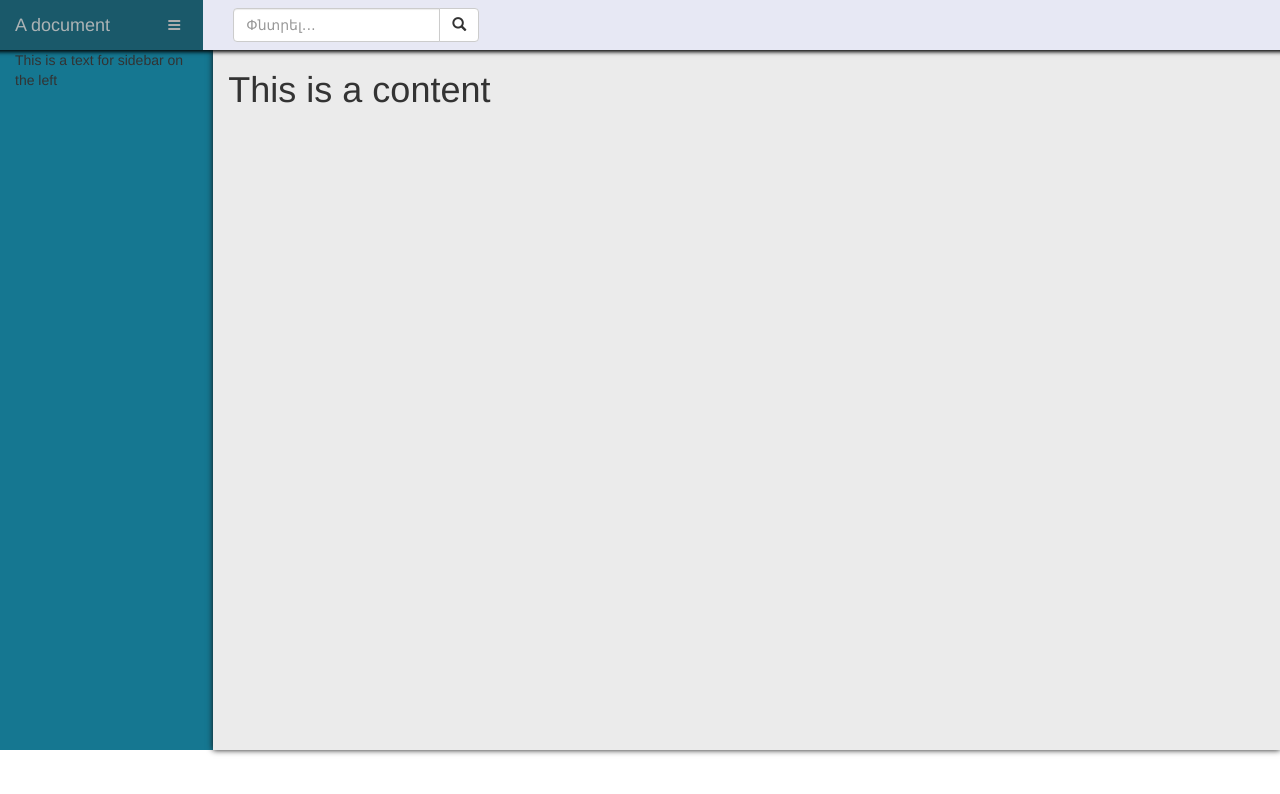
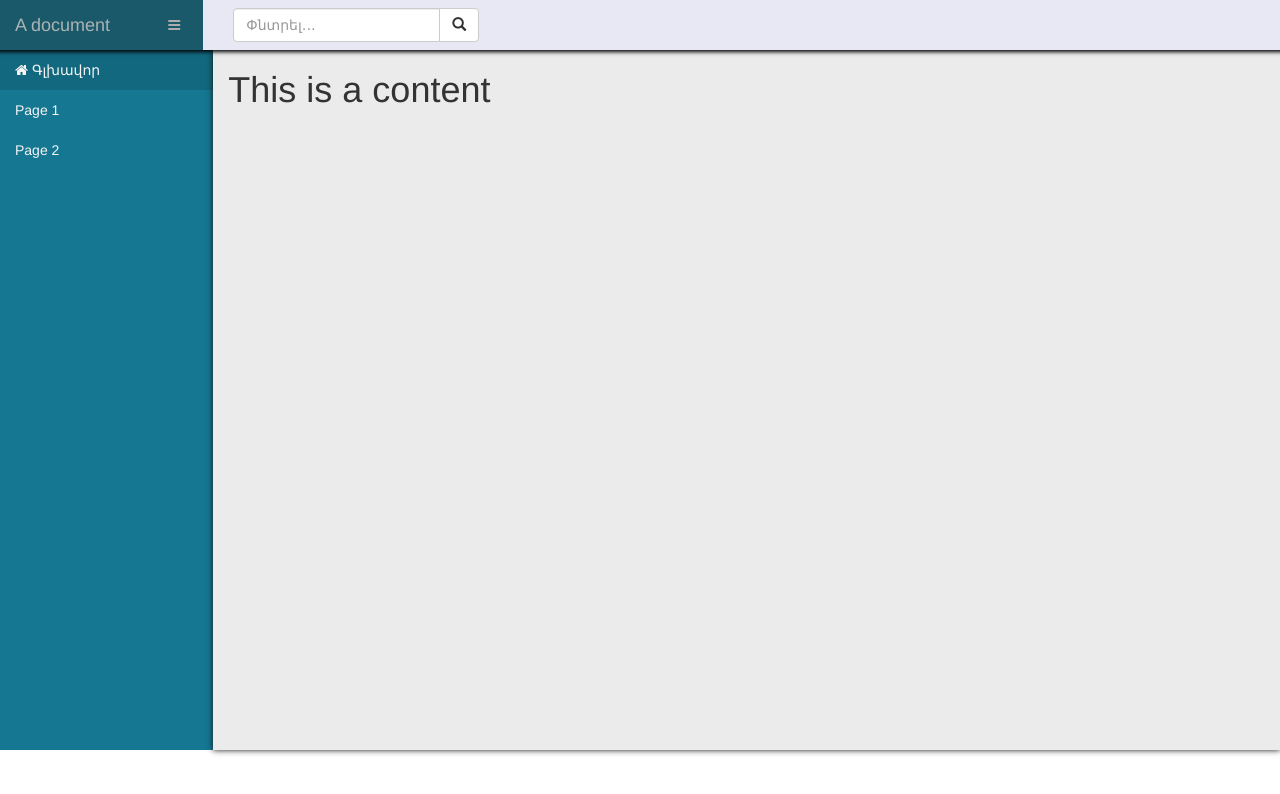
Before and after one commit to M7Arman/aDocument, a plain HTML site: page index.html in a window 1280 px wide. Drawn offline with nearby package versions, Linux system fonts and the light colour scheme.

Commit message:
- Updated the sidebar-left: added a menu and some pages

```diff
--- a/css/body.css
+++ b/css/body.css
@@ -2,9 +2,22 @@
     margin-top: 50px;
 }
 
-.sidebar-left {
+#sidebar-left {
     background-color: #157791;
     height: 700px; // temprary!
+    padding-top: 3px;
+}
+.nav.main-menu {
+    margin: 0 -15px;
+}
+.nav.main-menu a {
+    color: #f5f5f5;
+}
+.nav.main-menu a.active {
+    background: rgba(0, 0, 0, 0.12);
+}
+.nav.main-menu a:hover {
+    background: rgba(0, 0, 0, 0.06);
 }
 
 #content {
--- a/index.html
+++ b/index.html
@@ -7,6 +7,7 @@
     <link href="http://netdna.bootstrapcdn.com/font-awesome/4.0.3/css/font-awesome.css" rel="stylesheet">
     <link rel="stylesheet" href="css/header.css">
     <link rel="stylesheet" href="css/body.css">
+    <link rel="stylesheet" href="css/global.css">
     <title>Generate A document</title>
 </head>
 
@@ -36,8 +37,21 @@
 
 <div id="main" class="container-fluid">
     <div class="row">
-        <div class="sidebar-left col-sm-3 col-md-2 col-xs-1">
-            This is a text for sidebar on the left
+        <div id="sidebar-left" class="col-sm-3 col-md-2 col-xs-1">
+            <ul class="nav main-menu">
+                <li>
+                    <a class="active">
+                        <i class="fa fa-home"></i>
+                        <span>Գլխավոր</span>
+                    </a>
+                </li>
+                <li>
+                    <a>Page 1</a>
+                </li>
+                <li>
+                    <a>Page 2</a>
+                </li>
+            </ul>
         </div>
         <div id="content" class="col-xs-12 col-sm-10">
             <div id="page-content">
```
